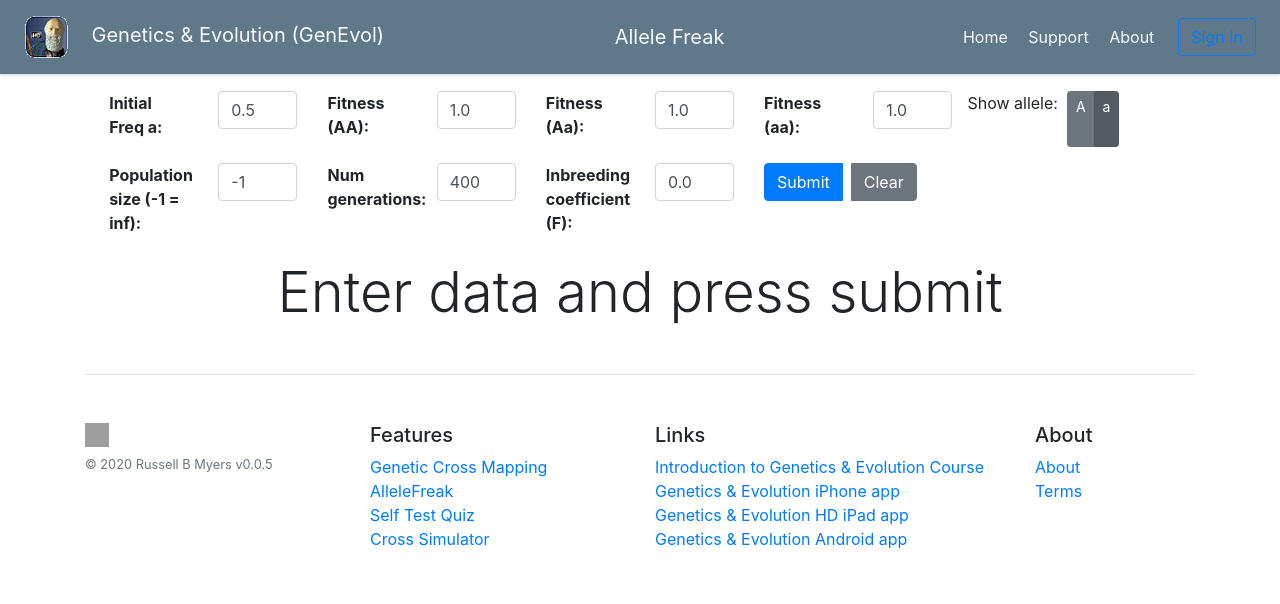
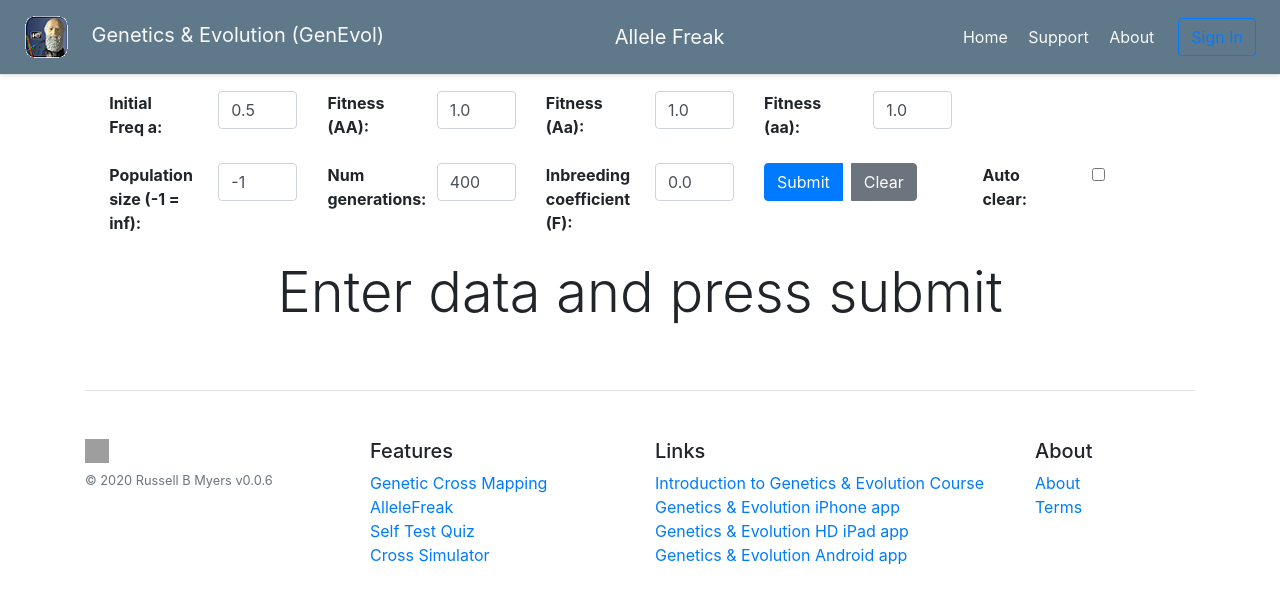
Before and after one commit to russellmyers/genevolweb, a Django app: page /af in a window 1280 px wide. Shown: the top 604 px of the page. Run offline with Django 3.2, Linux system fonts and the light colour scheme; some libraries are stand-ins or nearby versions; grey boxes are pictures that could not be loaded.

Commit message:
v0.0.6 Allele freak improvements
- Added range checks on fields
- Added auto clear field
- Moved A or a selector
- Correctly initialise A or a selector

```diff
--- a/common/forms.py
+++ b/common/forms.py
@@ -3,14 +3,15 @@ from django import forms
 class AlleleFreakForm(forms.Form):
     ALLELE_CHOICES = [('1', 'A'), ('2', 'a') ]
 
-    init_freq_a = forms.FloatField(label='Initial Freq a',initial=0.5, widget=forms.NumberInput(attrs={'class': 'form-control'}))
-    fitness_AA = forms.FloatField(label='Fitness (AA)',initial=1.0,widget=forms.NumberInput(attrs={'class': 'form-control'}))
-    fitness_Aa = forms.FloatField(label='Fitness (Aa)',initial=1.0,widget=forms.NumberInput(attrs={'class': 'form-control'}))
-    fitness_aa = forms.FloatField(label='Fitness (aa)',initial=1.0,widget=forms.NumberInput(attrs={'class': 'form-control'}))
-    num_gens   = forms.IntegerField(label='Num generations',initial=400,widget=forms.NumberInput(attrs={'class': 'form-control'}))
-    pop_size   = forms.IntegerField(label='Population size (-1 = inf)',initial=-1,widget=forms.NumberInput(attrs={'class': 'form-control'}))
-    inbreeding_coefficient = forms.FloatField(label='Inbreeding coefficient (F)',initial=0.0,widget=forms.NumberInput(attrs={'class': 'form-control'}))
+    init_freq_a = forms.FloatField(label='Initial Freq a',initial=0.5, widget=forms.NumberInput(attrs={'class': 'form-control','step':'0.01','min':'0.0','max':'1.0'}))
+    fitness_AA = forms.FloatField(label='Fitness (AA)',initial=1.0,widget=forms.NumberInput(attrs={'class': 'form-control', 'step':'0.01','min':'0.0','max':1.0}))
+    fitness_Aa = forms.FloatField(label='Fitness (Aa)',initial=1.0,widget=forms.NumberInput(attrs={'class': 'form-control', 'step':'0.01','min':'0.0','max':1.0}))
+    fitness_aa = forms.FloatField(label='Fitness (aa)',initial=1.0,widget=forms.NumberInput(attrs={'class': 'form-control' , 'step':'0.01','min':'0.0','max':1.0}))
+    num_gens   = forms.IntegerField(label='Num generations',initial=400,widget=forms.NumberInput(attrs={'class': 'form-control', 'step':'1','min':'1','max':'10000'}))
+    pop_size   = forms.IntegerField(label='Population size (-1 = inf)',initial=-1,widget=forms.NumberInput(attrs={'class': 'form-control', 'step':'1','min':'-1','max':'1000000'}))
+    inbreeding_coefficient = forms.FloatField(label='Inbreeding coefficient (F)',initial=0.0,widget=forms.NumberInput(attrs={'class': 'form-control', 'step':'0.01','min':'0.0','max':1.0}))
     show_allele = forms.ChoiceField(widget=forms.RadioSelect, choices=ALLELE_CHOICES)
+    auto_clear = forms.BooleanField(widget=forms.CheckboxInput(attrs={}),required=False,initial=False)
 
 class CrossSimForm(forms.Form):
     GEN_CHOICES = [('1', 'Hom Dominant'), ('2', 'Heterozygous'), ('3', 'Hom Recessive') ]
--- a/common/templates/common/about.html
+++ b/common/templates/common/about.html
@@ -17,7 +17,7 @@ About
     <header class="jumbotron">
       <h1 class="display-4">About</h1>
     </header>
-    <small class="d-block mb-3 text-muted">Genetics & Evolution Web v0.0.5   &copy; 2020 Russell B Myers </small>
+    <small class="d-block mb-3 text-muted">Genetics & Evolution Web v0.0.6   &copy; 2020 Russell B Myers </small>
     </div>
 </div>
 
--- a/common/templates/common/allele_freak.html
+++ b/common/templates/common/allele_freak.html
@@ -49,14 +49,6 @@ Allele Freak
           {{ form.fitness_aa }}
       </div>
 
-          Show allele: &nbsp;
-     <div class="btn-group btn-group-toggle" data-toggle="buttons">
-        {% for radio in form.show_allele %}
-            <div class="showallele btn btn-secondary btn-sm">
-                {{ radio }}
-            </div>
-        {% endfor %}
-     </div>
 
 
   </div>
@@ -85,13 +77,22 @@ Allele Freak
           {{ form.inbreeding_coefficient }}
       </div>
 
-      <div class = "col-md-1">
+      <div class = "col-md-2">
           <div class = "btn-group">
             <input class="btn btn-primary" name="submitform" type="submit" value="Submit">
             &nbsp;&nbsp;
             <input class="btn btn-secondary" name="clear"  type="submit" value="Clear">
+
           </div>
+
       </div>
+      <div class = "col-md-1">
+          <b>{{ form.auto_clear.label_tag }}</b>
+      </div>
+      <div class = "col-md-1">
+          {{ form.auto_clear }}
+      </div>
+
 
 
 
@@ -100,7 +101,7 @@ Allele Freak
 
 
 
-         </form>
+
 
 <div>
 {%  if no_data %}
@@ -111,12 +112,33 @@ Allele Freak
 
 
 <div class = "container">
- {% autoescape off %}
-  {{ plot_div }}
-  {% endautoescape %}
+ <div class ="row">
+    <div class="col-10">
+         {% autoescape off %}
+          {{ plot_div }}
+          {% endautoescape %}
+    </div>
+    <div class="col-2">
+        {%  if no_data %}
+            <div hidden>
+        {%  endif %}
+                  Show allele: &nbsp;
+                     <div class="btn-group btn-group-toggle" data-toggle="buttons">
+                        {% for radio in form.show_allele %}
+                            <div class="showallele btn btn-secondary btn-sm">
+                                {{ radio }}
+                            </div>
+                        {% endfor %}
+                     </div>
+        {%  if no_data %}
+            </div>
+        {%  endif %}
+
+    </div>
+ </div>
 
 </div>
-
+</form>
 {%  endblock %}
 
 {%  block script %}
--- a/common/templates/common/base.html
+++ b/common/templates/common/base.html
@@ -49,7 +49,7 @@
         <div class="row">
           <div class="col-3">
             <img class="mb-2" src="/docs/4.2/assets/brand/bootstrap-solid.svg" alt="" width="24" height="24">
-            <small class="d-block mb-3 text-muted">&copy; 2020 Russell B Myers v0.0.5</small>
+            <small class="d-block mb-3 text-muted">&copy; 2020 Russell B Myers v0.0.6</small>
           </div>
           <div class="col-3">
             <h5>Features</h5>
--- a/common/views.py
+++ b/common/views.py
@@ -61,7 +61,7 @@ def plot_graph_as_div(data_in, show_allele = 1):
 
     return plot_div
 
-def show_graph(request,form,add_new_plot_from_form=False, show_allele=1):
+def show_graph(request,form,add_new_plot_from_form=False, show_allele=1, auto_clear=False):
 
     saved_pop_dists = request.session.get('saved_pop_dists', [])
 
@@ -87,6 +87,7 @@ def show_graph(request,form,add_new_plot_from_form=False, show_allele=1):
     context['plot_div'] = plot_div
     context['form']  = form
     context['sel_allele'] = show_allele
+    context['auto_clear'] = auto_clear
 
     return render(request, "common/allele_freak.html", context=context)
 
@@ -94,9 +95,12 @@ def show_graph(request,form,add_new_plot_from_form=False, show_allele=1):
 def allele_freak(request):
     print('in allele')
 
+    default_allele_choice = 1 # little a
+    show_allele_choice = default_allele_choice
+    auto_clear_choice = False
+
+
     if request.method == 'POST':
-
-        show_allele_choice = 1
 
         form = AlleleFreakForm(request.POST)
         if 'show_allele' in request.POST:
@@ -104,6 +108,7 @@ def allele_freak(request):
 
             if form.is_valid():
                 show_allele_choice = int(form.cleaned_data['show_allele']) - 1
+                auto_clear_choice = form.cleaned_data['auto_clear']
                 print('allele choice selected: ',show_allele_choice)
             else:
                 print('form not valid')
@@ -111,16 +116,20 @@ def allele_freak(request):
         if 'clear' in request.POST:
             print('clear pressed')
             request.session['saved_pop_dists'] = []
-            return show_graph(request, form, add_new_plot_from_form=False, show_allele = show_allele_choice)
+            return show_graph(request, form, add_new_plot_from_form=False, show_allele = show_allele_choice, auto_clear = auto_clear_choice)
+        elif auto_clear_choice:
+            print('clearing')
+            request.session['saved_pop_dists'] = []
+            return show_graph(request, form, add_new_plot_from_form=True, show_allele = show_allele_choice, auto_clear = auto_clear_choice)
         elif 'submitform' in request.POST:
            if form.is_valid():
-                return show_graph(request,form,add_new_plot_from_form=True, show_allele = show_allele_choice)
+                return show_graph(request,form,add_new_plot_from_form=True, show_allele = show_allele_choice, auto_clear = auto_clear_choice)
         else:
-            return show_graph(request, form, add_new_plot_from_form=False, show_allele = show_allele_choice)
+            return show_graph(request, form, add_new_plot_from_form=False, show_allele = show_allele_choice, auto_clear = auto_clear_choice)
     else:
-        form = AlleleFreakForm()
+        form = AlleleFreakForm(initial={'show_allele':str(show_allele_choice + 1)})
 
-    return show_graph(request, form, add_new_plot_from_form=False)
+    return show_graph(request, form, add_new_plot_from_form=False, show_allele = show_allele_choice, auto_clear = auto_clear_choice)
     #return render(request, "common/allele_freak.html", {'form':form})
 
 
```
